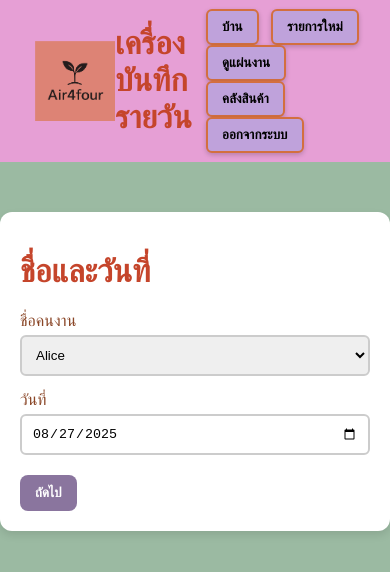
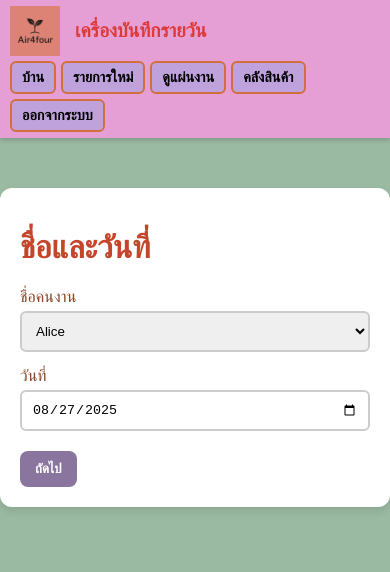
Before and after one commit to kesarasra/Air4AppResume, a plain HTML site: page templates/index.html in a window 390 px wide. Drawn offline with Linux system fonts and the light colour scheme; files that its build step writes are made by us from their sources; no server answers; files whose address does not match are found by name.

Commit message:
Fixed CSS in Navbar to maintain consistency across pages

```diff
--- a/static/styles/style.css
+++ b/static/styles/style.css
@@ -175,44 +175,90 @@ input[type="checkbox"][name="activity"] {
   100% { opacity: 0; transform: translate(-50%, 10px); }
 }
 
+/* --- Navbar --- */
 .navbar {
     position: sticky;
     top: 0;
+    display: flex;
+    align-items: center;
+    justify-content: space-between; /* logo+title left, buttons right */
     background-color: #e69fd5;
     color: white;
-  padding:4px 20px;
+    padding: 8px 20px;
     z-index: 1000;
-  display: flex;
-  justify-content: space-between;
-  align-items: center;
+    box-shadow: 0 2px 5px rgba(0,0,0,0.2);
     font-family: Arial, sans-serif;
 }
 
+/* Logo */
 .navbar .site-logo {
-    height: 80px; /* adjust size */
-    margin-left: 15px;
+    height: 60px;   /* consistent height across pages */
+    margin-right: 15px;
 }
 
+/* Page title inside navbar */
+.navbar h1 {
+    font-size: 1.5rem;
+    margin: 0;
+    flex-grow: 1;      /* take remaining space between logo and buttons */
+    color: rgb(221, 58, 58);
+}
+
+/* Button container */
+.navbar div {
+    display: flex;
+    gap: 10px;         /* space between buttons */
+    align-items: center;
+}
+
+/* Navbar buttons */
 .navbar button {
     background-color: var(--secondary);
     color: black;
     border: 2px solid var(--primary);
     padding: 8px 14px;
-  margin-left: 8px;
     border-radius: 6px;
     font-weight: 600;
     cursor: pointer;
     transition: background-color 0.25s ease, color 0.25s ease, border-color 0.25s ease;
-  font-family: Arial, sans-serif;
-  box-shadow: 0 2px 5px rgba(0,0,0,0.2);
+    white-space: nowrap;
 }
 
+/* Hover effect */
 .navbar button:hover {
     background-color: var(--highlight);
     border-color: var(--highlight);
     color: var(--text-dark);
-  box-shadow: 0 4px 8px rgba(0,0,0,0.3);
 }
+
+/* Optional: adjust navbar spacing for smaller screens */
+@media (max-width: 768px) {
+    .navbar {
+        flex-wrap: wrap;
+        padding: 6px 10px;
+    }
+
+    .navbar .site-logo {
+        height: 50px;
+        margin-bottom: 5px;
+    }
+
+    .navbar h1 {
+        font-size: 1.2rem;
+        margin-bottom: 5px;
+    }
+
+    .navbar div {
+        gap: 5px;
+        flex-wrap: wrap;
+    }
+
+    .navbar button {
+        padding: 6px 10px;
+        font-size: 0.9rem;
+    }
+}
+
 
 #pz-container {
   margin-bottom: 1em;
--- a/templates/index.html
+++ b/templates/index.html
@@ -4,7 +4,7 @@
   <meta charset="UTF-8" />
   <meta name="viewport" content="width=device-width, initial-scale=1.0" />
   <title>Daily Logger</title>
-  <link rel="stylesheet" href="styles/style.css" />
+  <link rel="stylesheet" href="static/styles/style.css" />
   <link rel="icon" type="image/png" sizes="32x32" href="/static/favicon.png">
 </head>
 <body>
```
Also changed, not shown: static/activity.html (+1 -1 lines), static/confirm.html (+1 -1 lines), static/location.html (+1 -1 lines), static/success.html (+1 -1 lines), templates/newitem.html (+1 -1 lines). Lines whose indentation alone changed are shown as unchanged.
